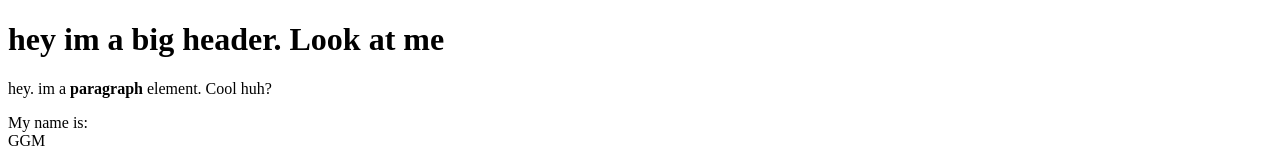
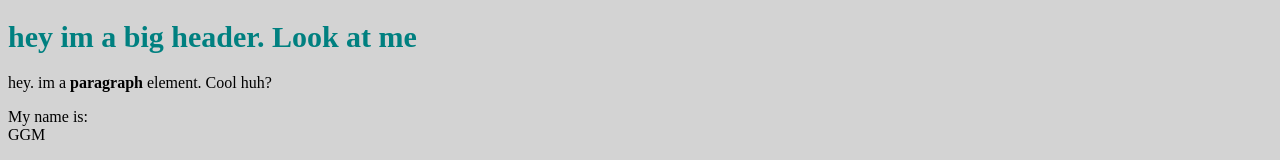
Before and after one commit to Gafionpriest/cartoon-hero, a plain HTML site: page test.html in a window 1280 px wide. Shown: the top 160 px of the page. Drawn offline with Linux system fonts and the light colour scheme.

Commit message:
Update test.html

```diff
--- a/test.html
+++ b/test.html
@@ -2,6 +2,7 @@
 <html>
 <head>
 	<title>Test page</title>
+	<link rel="stylesheet" type="text/css" href="CSS/test.css">
 </head>
 <body>
 <h1>hey im a big header. Look at me</h1>
```
